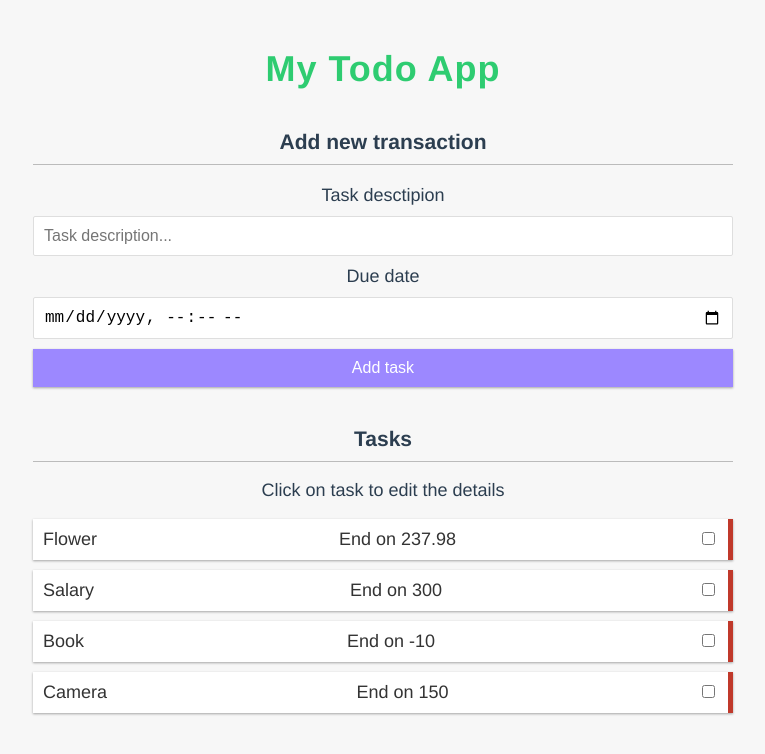
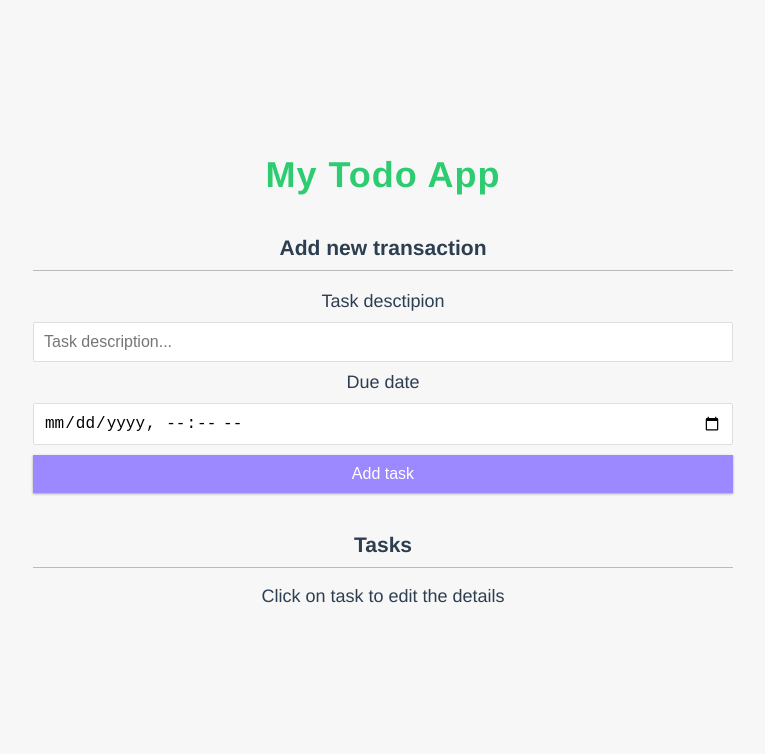
Before and after one commit to Tajir-Ramadhan/todo-App, a Vue app: page / in a window 1280 px wide. Shown: the top 754 px of the page, without its empty margins (257-1022 px from the left). Built offline with nearby package versions, Linux system fonts and the light colour scheme.

Commit message:
finishing local strorage part

```diff
--- a/src/views/HomeView.vue
+++ b/src/views/HomeView.vue
@@ -12,7 +12,7 @@
 
 <script setup>
 // @ is an alias to /src
-import { ref } from 'vue'
+import { onMounted, ref } from 'vue'
 import Header from '../components/Header.vue'
 import AddTask from '../components/AddTask.vue'
 import TaskList from '../components/TaskList.vue'
@@ -21,12 +21,17 @@ import { useToast } from 'vue-toastification'
 const dataToEdit = ref([''])
 const toast = useToast()
 
-const tasks = ref([
-  { id: 1, description: 'Flower', Added_date: 400, Due_date: 237.98, completed: false, expand: false },
-  { id: 2, description: 'Salary', Added_date: 400, Due_date: 300, completed: false, expand: false },
-  { id: 3, description: 'Book', Added_date: 400, Due_date: -10, completed: false, expand: false },
-  { id: 4, description: 'Camera', Added_date: 400, Due_date: 150, completed: false, expand: false }
-])
+const tasks = ref([])
+
+onMounted (
+  () => {
+    const savedTasks = JSON.parse(localStorage.getItem('tasks'))
+
+    if(savedTasks){
+      tasks.value = savedTasks
+    }
+  }
+)
 
 const handleAdedTask = (taskData) => {
   tasks.value.push({
@@ -36,6 +41,8 @@ const handleAdedTask = (taskData) => {
     Due_date: taskData.dueDate,
     completed: taskData.completed
   })
+
+  saveToLocalStorage()
   toast.success('task added successfuly')
 
 }
@@ -44,7 +51,7 @@ const handleAdedTask = (taskData) => {
 
 const handleTaskDeleted = (id) => {
   tasks.value = tasks.value.filter((task) => task.id !== id)
-
+  saveToLocalStorage()
 
 }
 
@@ -62,6 +69,7 @@ const handleEditedTask = (taskData) => {
     completed: false
   })
 
+  saveToLocalStorage()
   toast.success('Task edited successfuly')
 
 }
@@ -71,4 +79,9 @@ const genRandomId = () => {
   return Math.floor(Math.random() * 100000)
 }
 
+//SAVE OT LOCAL STORAGE
+const saveToLocalStorage =  () => {
+  localStorage.setItem('tasks', JSON.stringify(tasks.value))
+}
+
 </script>
```
